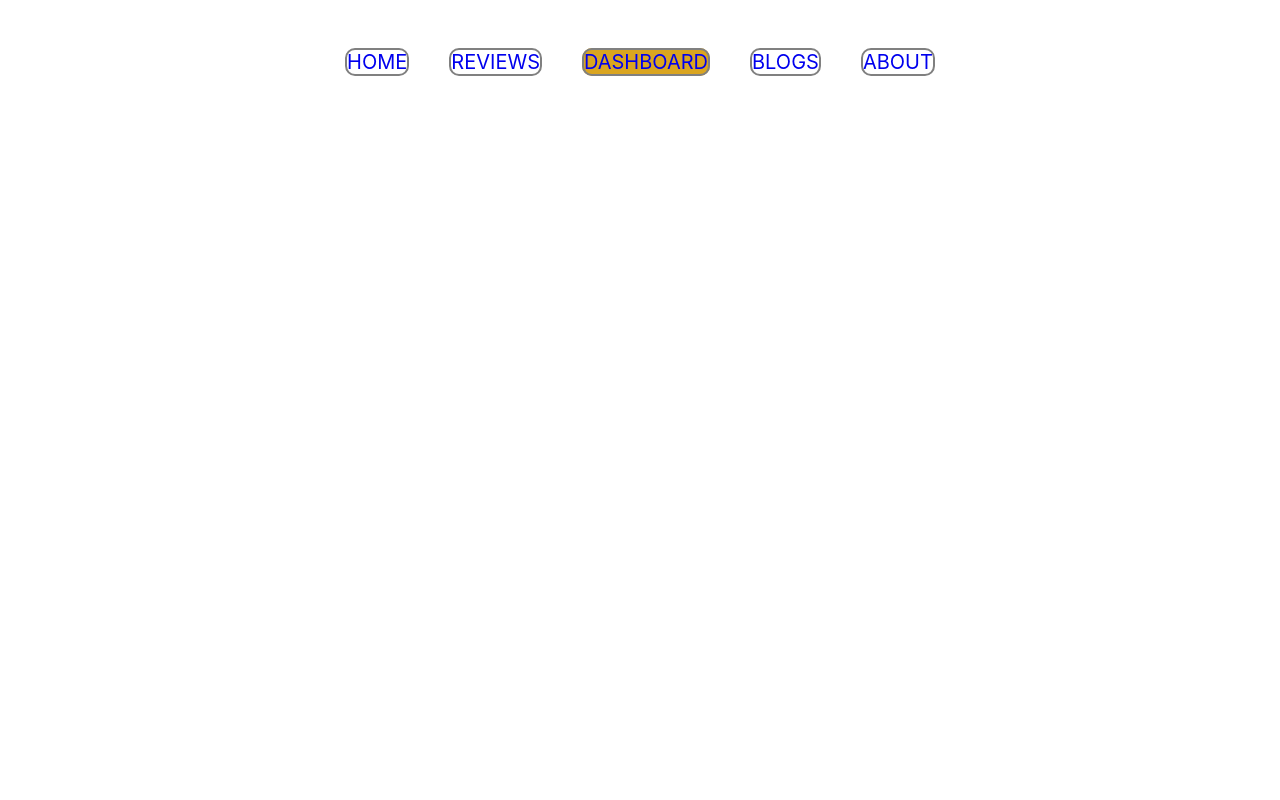
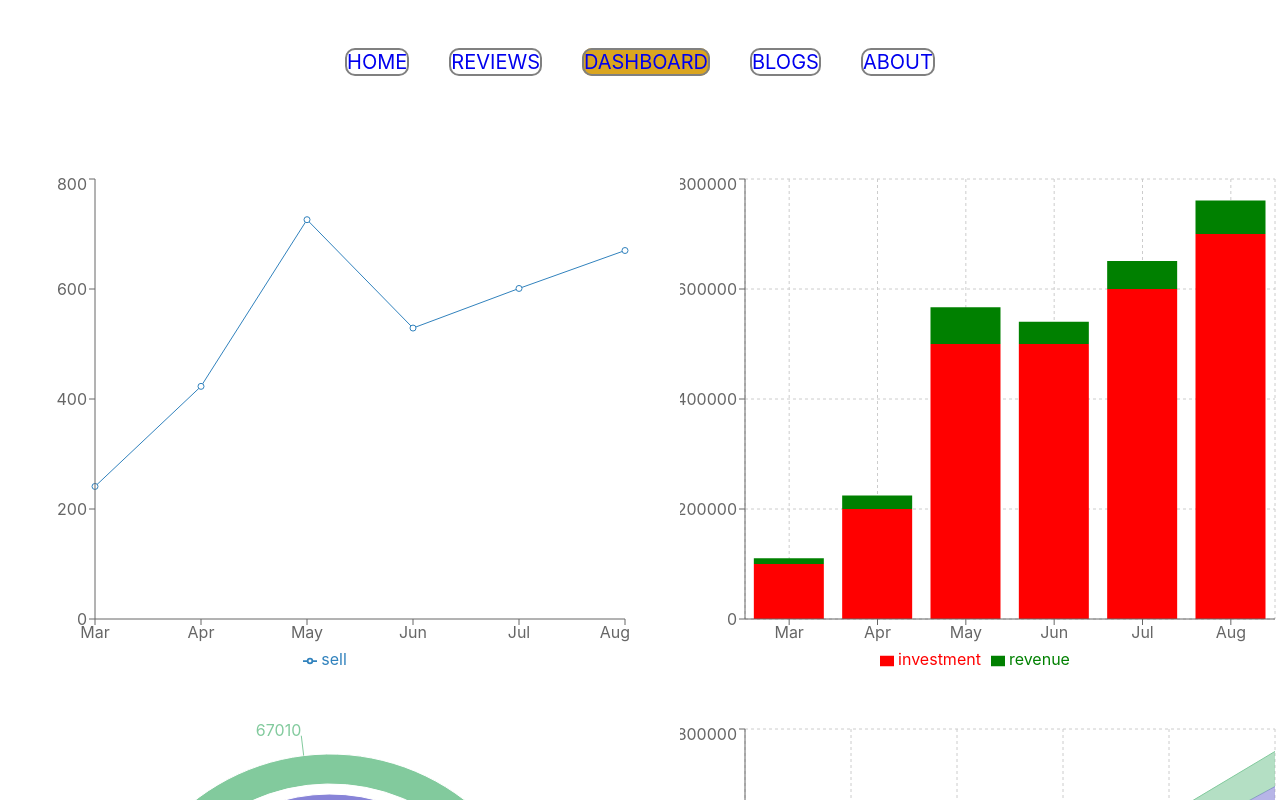
Before and after one commit to ShafinRME/product-analysis, a React (Create React App) app: page /dashboard in a window 1280 px wide. Shown: the top 800 px of the page. Built offline with nearby package versions, Linux system fonts and the light colour scheme.

Commit message:
Alhamdulillah.Chart is completed.

```diff
--- a/src/components/Dashboard/Dashboard.css
+++ b/src/components/Dashboard/Dashboard.css
@@ -0,0 +1,7 @@
+.chart {
+    display: grid;
+    grid-template-columns: repeat(2, 1fr);
+    gap: 50px;
+    margin: 30px;
+    margin-top: 100px;
+}
--- a/src/components/Dashboard/Dashboard.js
+++ b/src/components/Dashboard/Dashboard.js
@@ -1,11 +1,94 @@
 import React from 'react';
+import { Area, AreaChart, Bar, BarChart, CartesianGrid, Legend, Line, LineChart, Pie, PieChart, Tooltip, XAxis, YAxis } from 'recharts';
 import "./Dashboard.css"
 
 const Dashboard = () => {
+    const data = [
+        {
+            "month": "Mar",
+            "investment": 100000,
+            "sell": 241,
+            "revenue": 10401
+        },
+        {
+            "month": "Apr",
+            "investment": 200000,
+            "sell": 423,
+            "revenue": 24500
+        },
+        {
+            "month": "May",
+            "investment": 500000,
+            "sell": 726,
+            "revenue": 67010
+        },
+        {
+            "month": "Jun",
+            "investment": 500000,
+            "sell": 529,
+            "revenue": 40405
+        },
+        {
+            "month": "Jul",
+            "investment": 600000,
+            "sell": 601,
+            "revenue": 50900
+        },
+        {
+            "month": "Aug",
+            "investment": 700000,
+            "sell": 670,
+            "revenue": 61000
+        }
+    ]
+
     return (
-        <div>
+        <div className='chart'>
+            <div>
+                <LineChart width={600} height={500} data={data}>
+                    <Line dataKey={'sell'}></Line>
+                    <XAxis dataKey={'month'}></XAxis>
+                    <YAxis dataKey={'sell'}></YAxis>
+                    <Tooltip />
+                    <Legend />
 
+                </LineChart>
+            </div>
+            <div>
+                <BarChart width={600} height={500} data={data}>
+                    <CartesianGrid strokeDasharray="3 3" />
+                    <Bar dataKey="investment" stackId="a" fill="red" />
+                    <Bar dataKey="revenue" stackId="a" fill="green" />
+                    <XAxis dataKey={"month"} />
+                    <YAxis dataKey={"investment"} />
+
+                    <Tooltip />
+                    <Legend />
+
+
+                </BarChart>
+            </div>
+            <div>
+                <PieChart width={600} height={500}>
+                    <Pie data={data} dataKey="sell" cx="50%" cy="50%" outerRadius={180} fill="#8884d8" />
+                    <Pie data={data} dataKey="revenue" cx="50%" cy="50%" innerRadius={190} outerRadius={220} fill="#82ca9d" label />
+                    <Tooltip />
+                </PieChart>
+            </div>
+            <div>
+                <AreaChart width={600} height={500} data={data}>
+                    <CartesianGrid strokeDasharray="3 3" />
+                    <XAxis dataKey={"month"} />
+                    <YAxis dataKey={"investment"} />
+                    <Tooltip />
+                    <Area type="monotone" dataKey="investment" stackId="1" stroke="#8884d8" fill="#8884d8" />
+                    <Area type="monotone" dataKey="revenue" stackId="1" stroke="#82ca9d" fill="#82ca9d" />
+                    <Tooltip />
+
+                </AreaChart>
+            </div>
         </div>
+
     );
 };
 
```
Also changed, not shown: public/ReviewData.json (added, +37 -0 lines), src/components/ChartData/ChartData.js (added, +23 -0 lines), public/chart.json (line endings or trailing spaces), src/components/ReviewsData/ReviewsData.js (added).
